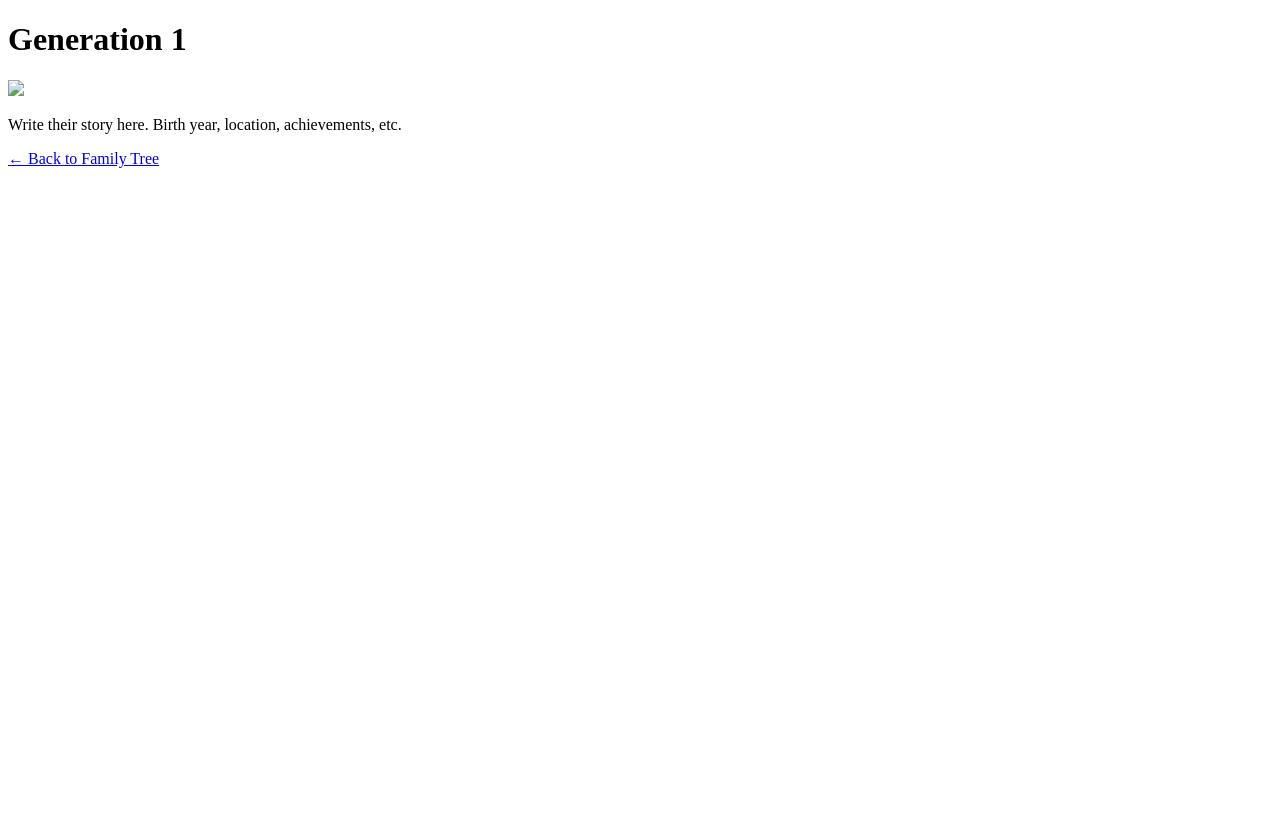
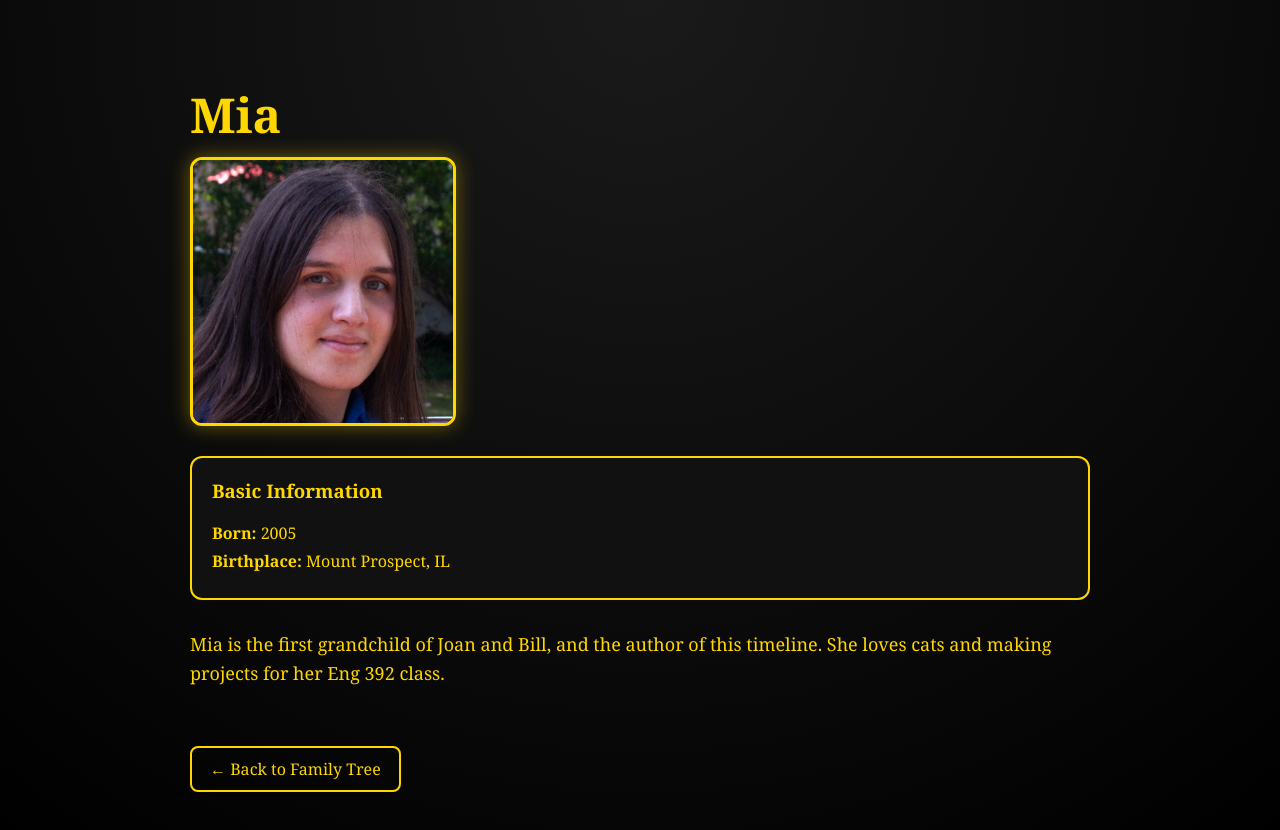
Before and after one commit to AncestryMS/AncestryJPS, a plain HTML site: page Mia.html in a window 1280 px wide. Before the commit the page ends 800 px from the top, so only its background shows below. Drawn offline with Linux system fonts and the light colour scheme.

Commit message:
Update Mia.html

```diff
--- a/Mia.html
+++ b/Mia.html
@@ -1,20 +1,116 @@
 <!DOCTYPE html>
 <html>
 <head>
-<title>Generation 1</title>
+<meta charset="UTF-8">
+<title>Mia</title>
+
+<style>
+
+body{
+    margin:0;
+    background: radial-gradient(circle at top,#1a1a1a,#000);
+    font-family: Georgia, serif;
+    color: gold;
+    display:flex;
+    justify-content:center;
+}
+
+.page{
+    max-width:900px;
+    padding:50px;
+}
+
+/* Header */
+
+h1{
+    font-size:48px;
+    margin-bottom:10px;
+}
+
+/* Portrait */
+
+.portrait{
+    width:260px;
+    border-radius:12px;
+    border:3px solid gold;
+    box-shadow:0 0 20px rgba(255,215,0,0.4);
+}
+
+/* Info panel */
+
+.info-box{
+    margin-top:25px;
+    padding:20px;
+    border:2px solid gold;
+    border-radius:12px;
+    background:#111;
+}
+
+.info-box h3{
+    margin-top:0;
+}
+
+.info-row{
+    margin:6px 0;
+}
+
+/* Description */
+
+.bio{
+    margin-top:30px;
+    line-height:1.6;
+    font-size:18px;
+}
+
+/* Back button */
+
+.back{
+    display:inline-block;
+    margin-top:40px;
+    padding:10px 18px;
+    border:2px solid gold;
+    border-radius:8px;
+    text-decoration:none;
+    color:gold;
+    transition:.2s;
+}
+
+.back:hover{
+    background:gold;
+    color:black;
+}
+
+</style>
 </head>
+
 <body>
 
-<h1>Generation 1</h1>
+<div class="page">
 
-<img src="images/gen1.jpg" width="200">
+<h1>Mia</h1>
+
+<img src="images/mia.png" class="portrait">
+
+<div class="info-box">
+
+<h3>Basic Information</h3>
+
+<div class="info-row"><b>Born:</b> 2005</div>
+<div class="info-row"><b>Birthplace:</b> Mount Prospect, IL</div>
+
+</div>
+
+<div class="bio">
 
 <p>
-Write their story here.
-Birth year, location, achievements, etc.
+Mia is the first grandchild of Joan and Bill, and the author of this timeline. She loves cats and making projects for her Eng 392 class.
 </p>
 
-<a href="index.html">← Back to Family Tree</a>
+</div>
+
+<a href="index.html" class="back">← Back to Family Tree</a>
+
+</div>
 
 </body>
 </html>
```
